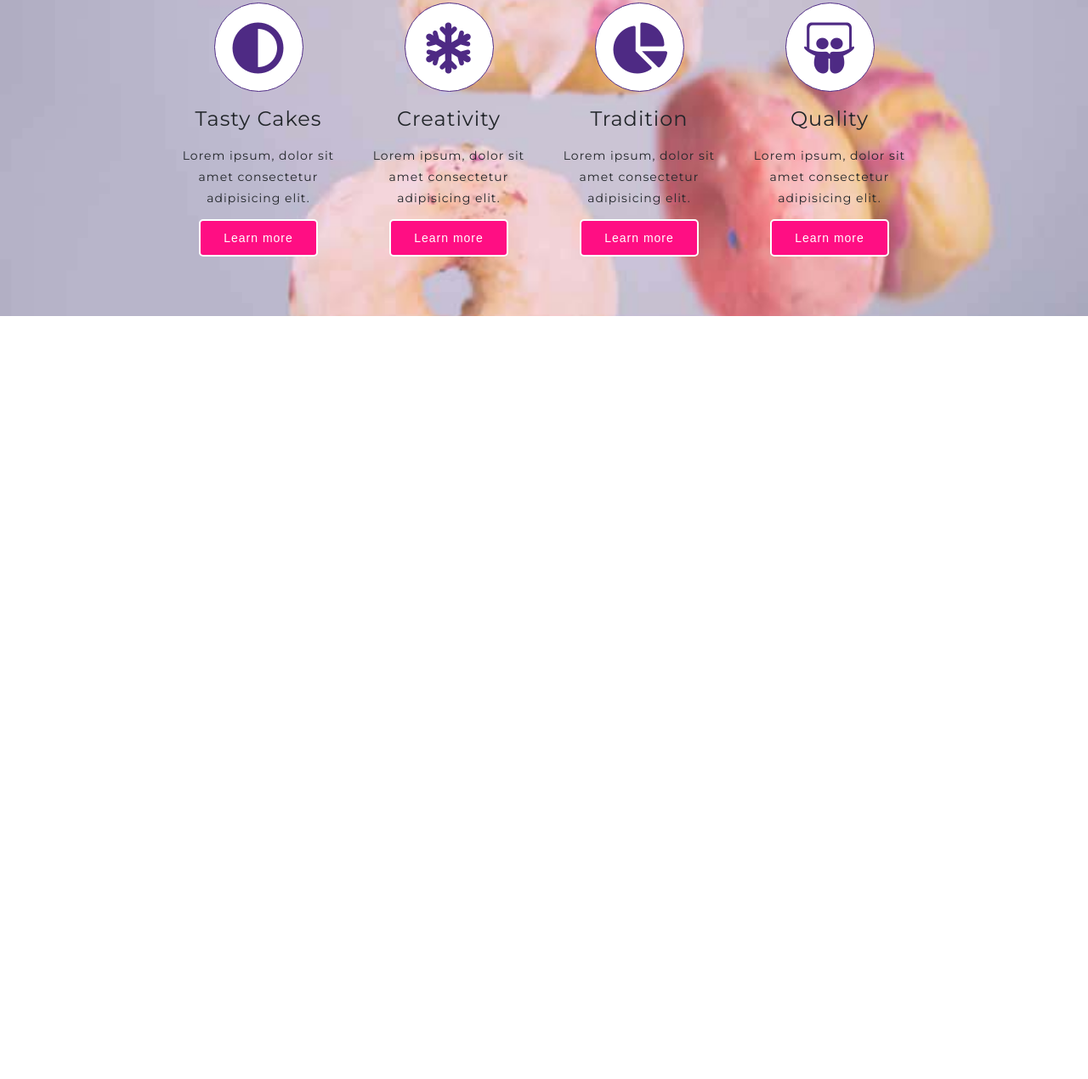
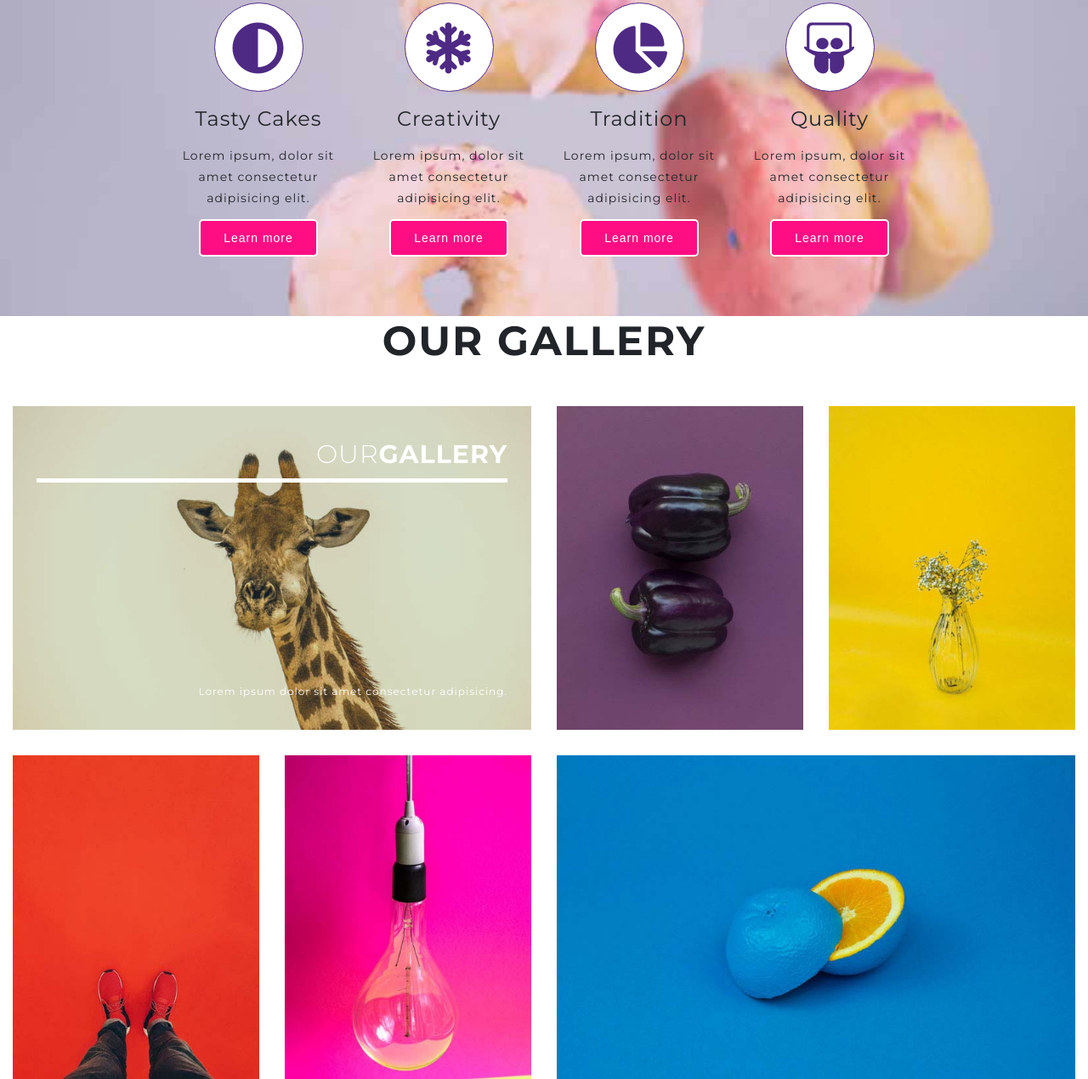
Before and after one commit to buihoaithuong/BAKE, a plain HTML site: page index.html in a window 1280 px wide. Shown: the part 2511-3781 px from the top of the page at 85% size. Before the commit the page ends 2883 px from the top, so only its background shows below. Drawn offline with nearby package versions, Linux system fonts and the light colour scheme.

Commit message:
gallery1

```diff
--- a/css/index.css
+++ b/css/index.css
@@ -114,6 +114,7 @@ header{
 .intro__item img{
     width: 100%;
     display: block;
+    height: 100%;
 }
 .intro__item{
     display: flex;
@@ -213,3 +214,62 @@ header{
 .services__item:hover i{
      color: #ff0e83;
 }
+/* GALLERY */
+.gallery__content{
+    display: grid;
+    gap: 30px;
+    padding: 0 15px;
+    grid-template-columns: repeat(4,1fr);
+}
+.g1{
+    grid-column: 1 / 3;
+}
+.g6{
+    grid-column: 3 / 5;
+}
+.gallery__item img{
+    display: block;
+    width: 100%;
+    height: 100%;
+
+}
+.gallery__item{
+    position: relative;
+}
+.gallery__overlay{
+    position: absolute;
+    top: 0;
+    left: 0;
+    width: 100%;
+    height: 100%;
+    background-color: rgba(48, 132, 163, 0.2);
+    color: white;
+    padding: 38px 28px;
+    text-align: right;
+}
+.gallery__overlay p{
+    position: absolute;
+    bottom: 38px;
+    right: 28px;
+    font-size: 0.75rem;
+}
+h3{
+    font-size: 1.875rem;
+}
+.gallery__overlay h3 span{
+    font-weight: 300;
+}
+.gallery__overlay h3::after{
+    content: "";
+    width: 100%;
+    height: 5px;
+    background: white;
+    display: block;
+    margin-top: 10px;
+}
+/* .gallery__overlay h3::before{
+    content: "hello";
+}
+.gallery__overlay h3::after{
+    content: "hello";
+} */
--- a/index.html
+++ b/index.html
@@ -149,7 +149,51 @@
     </section>
     <!-- GALLERY -->
     <section class="gallery">
+        <h2>OUR GALLERY</h2>
+        <div class="gallery__content">
+            <figure class="gallery__item g1">
+                <img src="./img/g1.jpg" alt="">
+                <figcaption class="gallery__overlay">
+                    <h3><span>OUR</span>GALLERY</h3>
+                    <p>Lorem ipsum dolor sit amet consectetur adipisicing.</p>
+                </figcaption>
+            </figure>
+            <figure class="gallery__item">
+                <img src="./img/g2.jpg" alt="">
+                <!-- <figcaption>
 
+                    Lorem ipsum dolor sit amet consectetur adipisicing.
+                </figcaption> -->
+            </figure>
+            <figure class="gallery__item">
+                <img src="./img/g3.jpg" alt="">
+                <!-- <figcaption>
+
+                    Lorem ipsum dolor sit amet consectetur adipisicing.
+                </figcaption> -->
+            </figure>
+            <figure class="gallery__item">
+                <img src="./img/g4.jpg" alt="">
+                <!-- <figcaption>
+
+                    Lorem ipsum dolor sit amet consectetur adipisicing.
+                </figcaption> -->
+            </figure>
+            <figure class="gallery__item">
+                <img src="./img/g5.jpg" alt="">
+                <!-- <figcaption>
+
+                    Lorem ipsum dolor sit amet consectetur adipisicing.
+                </figcaption> -->
+            </figure>
+            <figure class="gallery__item g6">
+                <img src="./img/g6.jpg" alt="">
+                <!-- <figcaption>
+
+                    Lorem ipsum dolor sit amet consectetur adipisicing.
+                </figcaption> -->
+            </figure>
+        </div>
     </section>
     <!-- TEAM -->
     <section class="team"></section>
```
